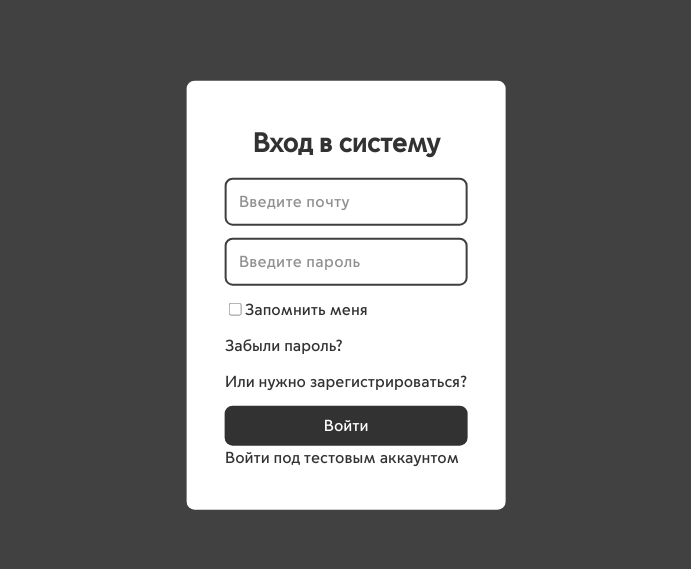
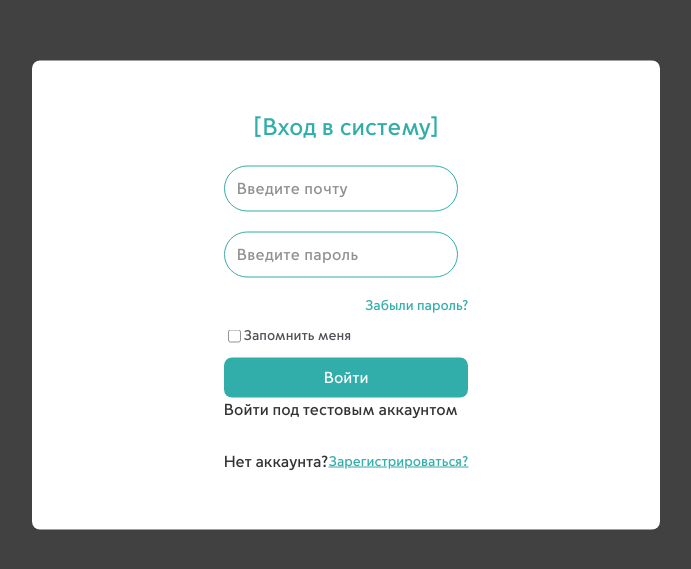
Before and after one commit to TTepel7/CyberBobs_INNO, a Nuxt app in the folder inno-front/: page /login in a window 1280 px wide. Shown: the part 105-674 px from the top of the page, without its empty margins (294-985 px from the left). Built offline with nearby package versions, Linux system fonts and the light colour scheme.

Commit message:
rework master filter

```diff
--- a/inno-front/api/api.js
+++ b/inno-front/api/api.js
@@ -59,13 +59,13 @@ export async function logout(){
   return await instance.post(`${URL}${auth}logout`);
 }
 
-export async function startups(query, page, direction_id, project_stage_id, transport_type_id, cert_type_id){
+export async function startups(query, page, direction_id, project_stage_id, transport_type_id, cert_type_id, project_stage_pilot){
   let accessToken = getToken();
   const instance = axios.create({
     baseURL: URL,
     headers: {'Authorization': `Bearer ${accessToken}`, "Access-Control-Allow-Origin": "*"}
   });
-  return await instance.post(`${URL}startups`, { query, page, direction_id,project_stage_id,transport_type_id,cert_type_id } );
+  return await instance.post(`${URL}startups`, { query, page, direction_id,project_stage_id,transport_type_id,cert_type_id,project_stage_pilot } );
 }
 
 export async function getStartup(id){
--- a/inno-front/components/Auth.vue
+++ b/inno-front/components/Auth.vue
@@ -2,7 +2,7 @@
   <button class="fog">
     <div class="modal">
       <div class="header">
-        <h1>{{ title }}</h1>
+        <p>{{ title }}</p>
 
       </div>
       <div class="content">
@@ -14,21 +14,24 @@
           <input class="inputField" v-model="password" placeholder='Введите пароль' type="password"/>
           <input v-if='isRegistration' class="inputField" v-model="repeatPassword" placeholder='Повторите пароль' type="password"/>
         </div>
+        <div v-if='!isRegistration' class="field right">
+          <a class="rememberPassword" @click="rememberPassword" >Забыли пароль?</a>
+        </div>
 
 
-        <div v-if="!isRegistration" class="field" @click="isRememberMe = !isRememberMe">
+        <div v-if="!isRegistration" class="field rememberMe" @click="isRememberMe = !isRememberMe">
           <input type="checkbox" v-model="isRememberMe">
           Запомнить меня
         </div>
-        <div v-if='!isRegistration' class="field">
-          <a class="rememberPassword" @click="rememberPassword" >Забыли пароль?</a>
-        </div>
-        <div class="field">
-          <a class="registrationSwitch" @click="isRegistration = !isRegistration">{{ registrationSwitch }}</a>
-        </div>
+
+
         <button class="enterButton" @click="isRegistration?signUp():signIn()">{{ buttonText }}</button>
         <div class="field" @click="testSignIn">
           Войти под тестовым аккаунтом
+        </div>
+        <div class="field">
+          <p>{{ supportText }}</p>
+          <a class="registrationSwitch" @click="isRegistration = !isRegistration">{{ registrationSwitch }}</a>
         </div>
       </div>
     </div>
@@ -142,10 +145,13 @@ export default {
       return this.isRegistration?'Зарегистрироваться':'Войти';
     },
     registrationSwitch(){
-      return this.isRegistration?'Или нужно войти?':'Или нужно зарегистрироваться?';
+      return this.isRegistration?'Войти?':'Зарегистрироваться?';
+    },
+    supportText(){
+      return this.isRegistration?'Есть аккаунт?':'Нет аккаунта?';
     },
     title(){
-      return this.isRegistration?'Регистрация':'Вход в систему';
+      return this.isRegistration?'[Регистрация]':'[Вход в систему]';
     }
   }
 }
@@ -155,7 +161,7 @@ export default {
 
 .error{
   max-width: 180px;
-  font-size: 12px;
+  font-size: 14px;
   line-height: 18px;
   color: #ff0000;
   margin: 0 auto;
@@ -167,15 +173,23 @@ export default {
   flex-direction: column;
 }
 
+.right{
+  justify-content: flex-end;
+}
+
 .header{
   display: flex;
   align-items: center;
+  font-size: 24px;
+  line-height: 29px;
+  color: #009A96;
 }
 .modal {
   position: absolute;
   background-color: #ffffff;
   left: 50%;
   top: 50%;
+  width: 600px;
   display: flex;
   flex-direction: column;
   align-items: center;
@@ -203,14 +217,20 @@ export default {
 }
 
 .inputField{
+  width: 234px;
   padding: 10px 12px;
-  margin-bottom: 12px;
+  margin-bottom: 20px;
   font-size: 16px;
   line-height: 24px;
+  border: 1px solid #009A96;
+  box-sizing: border-box;
   color: #101010;
   letter-spacing: 0.02em;
-  border: 2px solid #101010;
-  border-radius: 8px;
+  border-radius: 48px;
+
+  &:focus{
+    outline: 0;
+  }
 }
 
 .enterButton{
@@ -221,7 +241,7 @@ export default {
   font-size: 16px;
   line-height: 20px;
   color: #ffffff;
-  background-color: #000000;
+  background-color: #009A96;
   border-radius: 8px;
   cursor: pointer;
 }
@@ -231,14 +251,34 @@ export default {
   font-size: 16px;
   line-height: 24px;
   align-items: center;
+  justify-content: space-between;
   margin-bottom: 12px;
 }
 
 .rememberPassword{
+  font-weight: 300;
+  font-size: 14px;
+  line-height: 17px;
+  cursor: pointer;
+  color: #009A96;
+  margin-left: auto;
+
+}
+
+.registrationSwitch{
+  font-size: 14px;
+  line-height: 17px;
+  text-decoration-line: underline;
+
+  color: #009A96;
   cursor: pointer;
 }
 
-.registrationSwitch{
-  cursor: pointer;
+.rememberMe{
+  font-size: 14px;
+  line-height: 17px;
+  color: #25222C;
+  margin-right: auto;
+
 }
 </style>
--- a/inno-front/components/LandingContacts/LandingContacts.vue
+++ b/inno-front/components/LandingContacts/LandingContacts.vue
@@ -66,7 +66,7 @@ export default {
 <style lang="scss" scoped>
 .landingContacts{
   padding: 60px 200px 60px 240px;
-  background-color: #ffffff;
+  background-color: #F6F7FA;
 
   .logo{
     width: 195px;
--- a/inno-front/components/LandingMain/LandingMain.vue
+++ b/inno-front/components/LandingMain/LandingMain.vue
@@ -6,7 +6,7 @@
         <div class='tag'>{{ pilot?'Пилот':'Идея' }}</div>
       </div>
       <div class="directions">
-        <div v-for='direction in item.directions' :key="direction" class="direction" >
+        <div v-for='direction in item.directions' :key="direction.id" class="direction" >
           {{ direction.alias }}
         </div>
       </div>
@@ -55,6 +55,7 @@ export default {
   padding: 110px 200px 60px 240px;
   grid-template-areas: 'content cover';
   grid-column-gap: 234px;
+  background-color: #E5E5E5;
 
   .content{
     grid-area: content;
--- a/inno-front/components/LandingPilot/LandingPilot.vue
+++ b/inno-front/components/LandingPilot/LandingPilot.vue
@@ -39,8 +39,10 @@ export default {
 
 <style lang="scss" scoped>
 .landingPilot{
+  display: flex;
+  flex-direction: column;
   padding: 60px 200px 60px 240px;
-  background-color: #ffffff;
+  background-color: #E5E5E5;
 
   .downloadButton{
     font-weight: 300;
@@ -50,7 +52,7 @@ export default {
     padding: 20px 38px;
     background-color: #009A96;
     border-radius: 48px;
-    float: right;
+    margin-left: auto;
   }
 
   .timeline{
--- a/inno-front/components/RequestModal/RequestModal.vue
+++ b/inno-front/components/RequestModal/RequestModal.vue
@@ -221,7 +221,7 @@ export default {
     line-height: 15px;
     color: #374A59;
     background: #F6F7FA;
-    border-radius: 16px 0px 0px 16px;
+    border-radius: 16px;
   }
   .groupInput{
     width: 656px;
@@ -231,7 +231,7 @@ export default {
     line-height: 15px;
     color: #374A59;
     background: #F6F7FA;
-    border-radius: 16px 0px 0px 16px;
+    border-radius: 16px;
   }
 
   .closeButton {
--- a/inno-front/components/StartupCard.vue
+++ b/inno-front/components/StartupCard.vue
@@ -35,11 +35,8 @@ export default {
   computed:{
     date(){
       let date = new Date(this.item.updated_at);
-      let day = date.getDate() < 10?`0${date.getDate()}`:date.getDate()
-      let month = date.getMonth()+1 < 10?`0${date.getMonth()+1}`:date.getMonth()+1
-      let hours = date.getHours() < 10? `0${date.getHours()}`:date.getHours();
-      let minutes = date.getMinutes() < 10? `0${date.getMinutes()}`:date.getMinutes();
-      let seconds = date.getSeconds() < 10? `0${date.getSeconds()}`:date.getSeconds();
+      let day = date.getDate() < 10?`0${date.getDate()}`:date.getDate();
+      let month = date.getMonth()+1 < 10?`0${date.getMonth()+1}`:date.getMonth()+1;
       return day+
             "/"+month+
             "/"+date.getFullYear()
@@ -61,6 +58,8 @@ export default {
     'cover footer';
   grid-template-columns: min-content;
   box-shadow: 0px 10px 10px 2px rgba(0, 0, 0, 0.05);
+  border-radius: 16px;
+  overflow: hidden;
 
   .direction{
     padding: 4px 6px;
--- a/inno-front/pages/landing/_id.vue
+++ b/inno-front/pages/landing/_id.vue
@@ -1,6 +1,6 @@
 <template>
   <div>
-    <LandingMain :item='startup' />
+    <LandingMain :item='startup' :pilot="startup.project_stage_id >= 5" />
     <LandingInfo :item='startup' />
     <div v-if="startup.project_stage_id > 5" >
       <LandingPilot v-for="pilot in startup.pilots" :key='pilot.ok' :item='pilot' />
```
Also changed, not shown: inno-front/components/FloatingPanel.vue (+10 -10 lines), inno-front/components/MasterFilterModal/MasterFilterModal.vue (+82 -30 lines), inno-front/pages/index.vue (+13 -13 lines).
